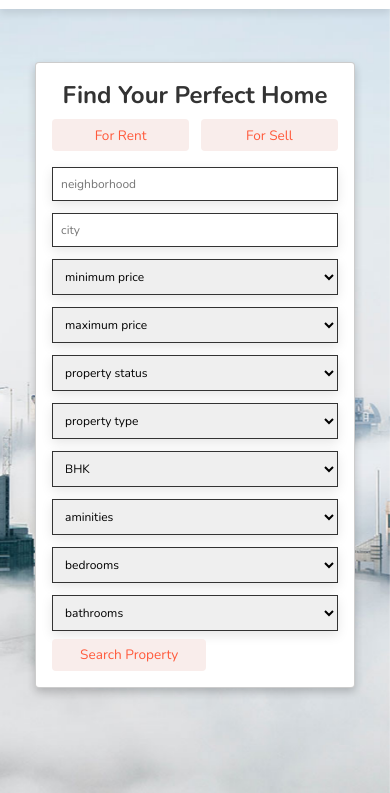
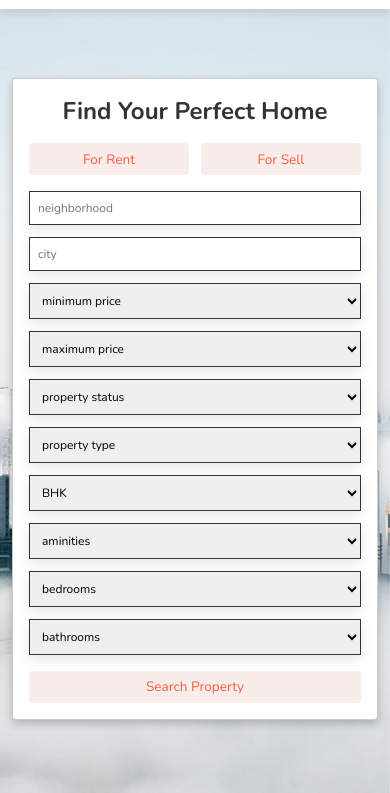
Before and after one commit to francoasevey/Real-Estate-Website, a plain HTML site: page index.html in a window 390 px wide. Shown: the part 51-844 px from the top of the page. Drawn offline with nearby package versions, Linux system fonts and the light colour scheme.

Commit message:
home section

```diff
--- a/main.css
+++ b/main.css
@@ -99,7 +99,7 @@ header .icons #menu-bars{
     justify-content: center;
 }
 .home form{
-    margin-top: 1rem;
+    margin-top: 7rem;
     background: #fff;
     border-radius: .5rem;
     box-shadow: 0 .5rem 1rem rgba(0,0,0,.2);
@@ -134,6 +134,10 @@ header .icons #menu-bars{
     padding: 1rem;
     text-transform: none;
 }
+.home form .btn{
+    width: 100%;
+    margin-top: 2rem;
+}
 
 
 @media (max-width:991px){
@@ -142,6 +146,9 @@ header .icons #menu-bars{
     }
     header{
         padding: 1.5rem 1rem;
+    }
+    section{
+        padding: 1.5rem;
     }
 }
 @media (max-width:768px){
```
